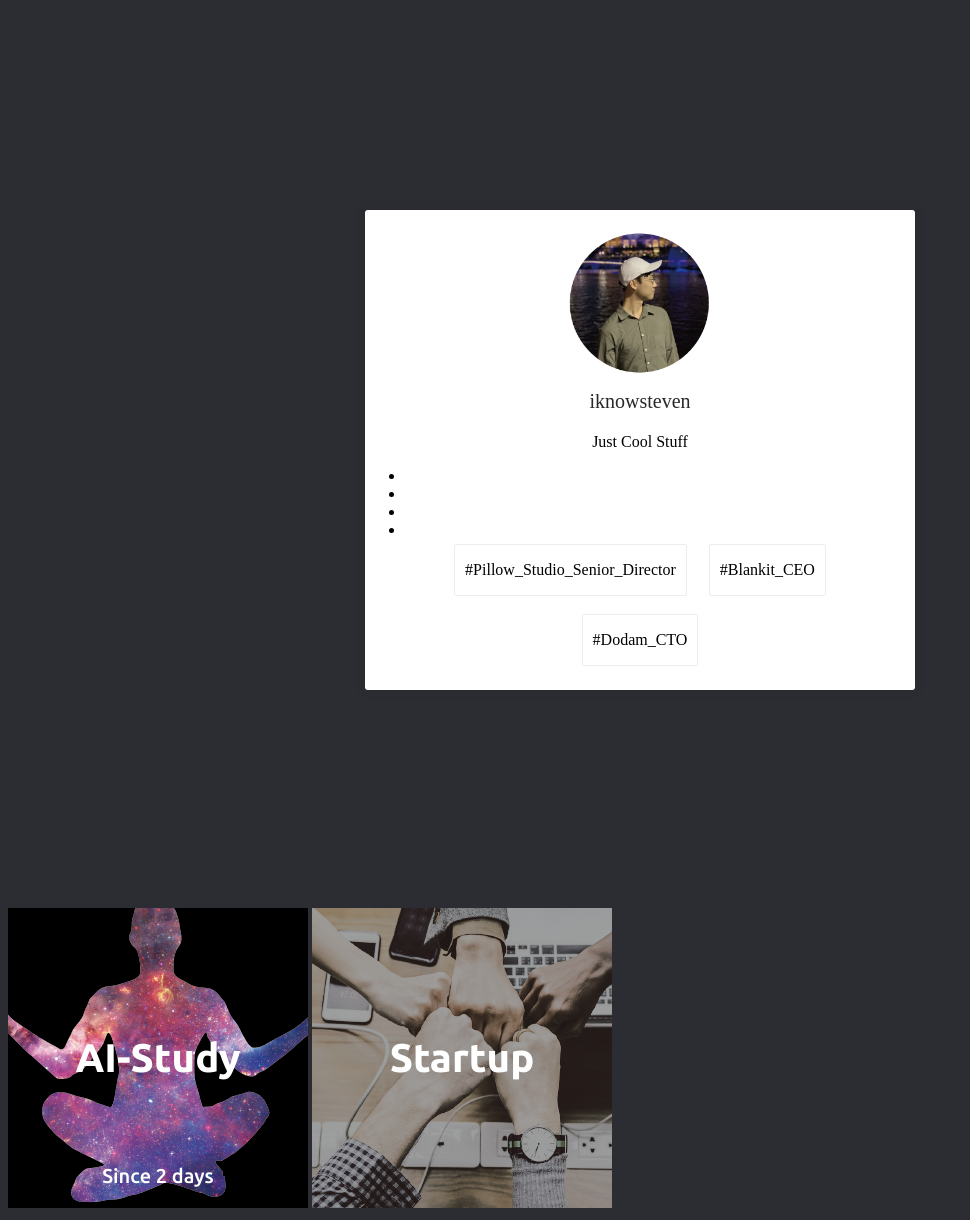
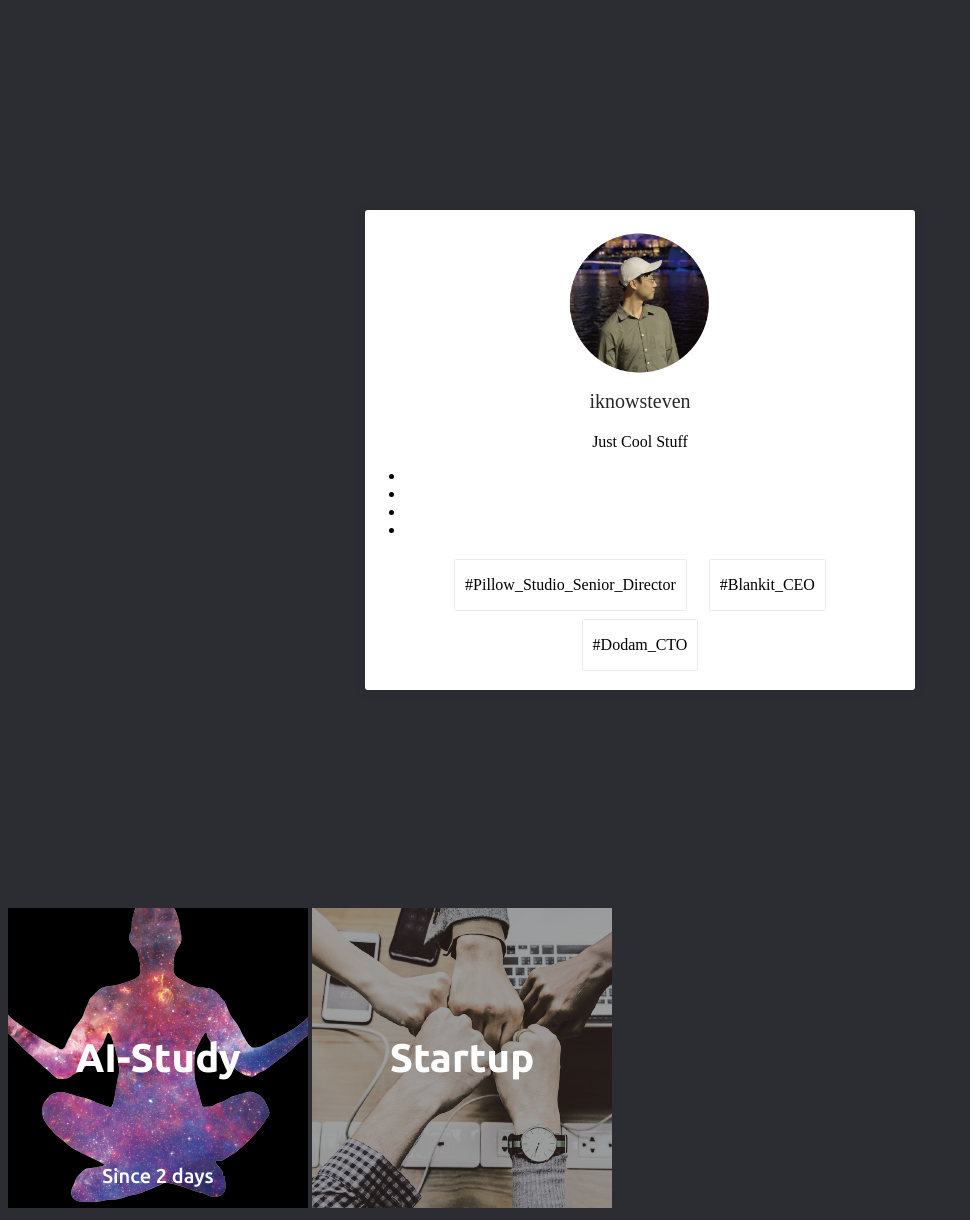
Before and after one commit to iknowSteven/iknowSteven.github.io, a Jekyll site: the page built from index.md, in a window 1280 px wide. Shown: the whole page, without its empty margins (0-970 px from the left). Built offline with Jekyll 4.4.1, drawn with Linux system fonts in a browser that asks for light colours; our own code applies the rules of GitHub Pages for plain Markdown files.

Commit message:
no message

```diff
--- a/assets/css/home.css
+++ b/assets/css/home.css
@@ -69,6 +69,6 @@ html {
     box-shadow: 0 0 1px 0 rgba(40,40,40,0.5);
     height: 50px;
     line-height: 50px;
-    margin: 10px 10px 10px 10px;
+    margin: 5px 10px 5px 10px;
     padding: 0 10px 0 10px;
 }
```
